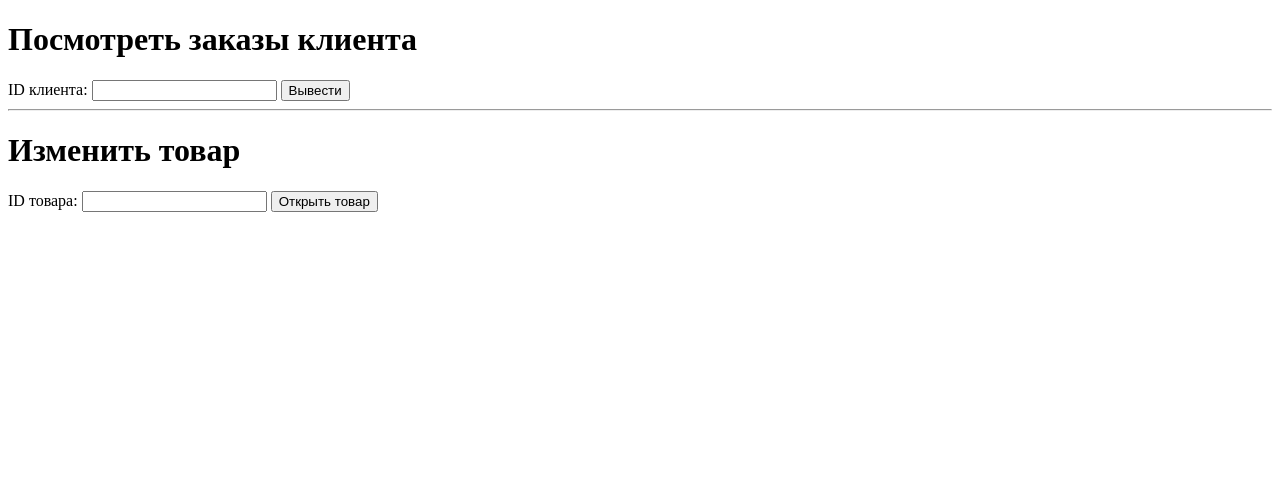
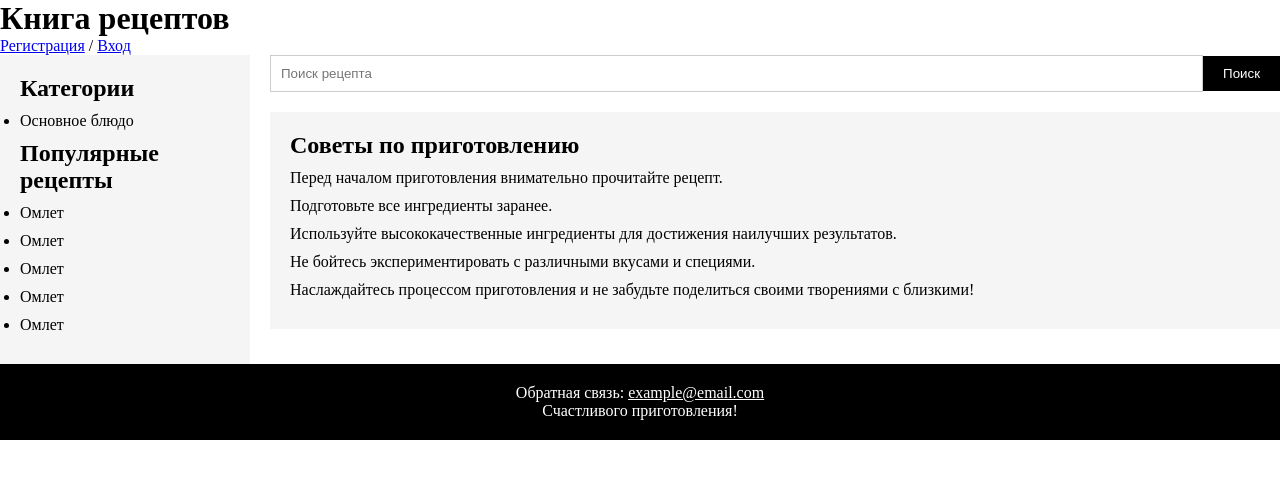
Before and after one commit to Denowsky/Final-Django, a Django app: page / in a window 1280 px wide. Shown: the top 479 px of the page. Run offline with Django 5.2, Linux system fonts and the light colour scheme; data comes from the database, SQL or seed files in the repository; both versions use the stored data as it was after the commit.

Commit message:
Добавлены модели, несколько шаблонов

```diff
--- a/modelsAndForms/models.py
+++ b/modelsAndForms/models.py
@@ -3,9 +3,11 @@ from django.db import models
 
 class Category(models.Model):
     category_name = models.CharField(max_length=50)
+    # def __str__(self) -> str:
+    #     return self.category_name
 
 class Ingredient(models.Model):
-    name = models.CharField(max_length=50)
+    ing_name = models.CharField(max_length=50)
     kcal = models.IntegerField(max_length=10)
 
 class Recipe(models.Model):
@@ -13,7 +15,7 @@ class Recipe(models.Model):
     description = models.TextField()
     steps = models.TextField()
     time = models.TimeField()
-    image = models.ImageField()
+    image = models.ImageField(default='default.jpg')
     author = models.CharField(max_length=100)
     ingredient = models.ManyToManyField(Ingredient)
     category = models.ForeignKey(Category, on_delete=models.CASCADE)
--- /dev/null
+++ b/modelsAndForms/static/modelsAndForms/assets/style/style.css
@@ -0,0 +1,104 @@
+* {
+  margin: 0;
+  padding: 0;
+  box-sizing: border-box;
+}
+
+
+
+/* Контейнер */
+
+.container {
+  display: flex;
+  justify-content: space-between;
+  gap: 20px;
+}
+
+/* Боковая панель */
+
+.sidebar {
+  width: 250px;
+  background-color: #f5f5f5;
+  padding: 20px;
+}
+
+.sidebar h2 {
+  font-size: 1.5rem;
+  margin-bottom: 10px;
+}
+
+.sidebar ul {
+  list-style-type: disc;
+  padding: 0;
+}
+
+.sidebar li {
+  margin-bottom: 10px;
+}
+
+.sidebar a {
+  text-decoration: none;
+  color: #000;
+}
+
+/* Контент */
+
+.content {
+  flex: 1;
+  position: relative;
+}
+
+
+
+.search-bar {
+  display: flex;
+  justify-content: space-between;
+  align-items: center;
+  margin-bottom: 20px;
+}
+
+.search-bar input {
+  width: 100%;
+  padding: 10px;
+  border: 1px solid #ccc;
+}
+
+.search-bar button {
+  padding: 10px 20px;
+  background-color: #000;
+  color: #fff;
+  border: none;
+  cursor: pointer;
+}
+
+.tips {
+  background-color: #f5f5f5;
+  padding: 20px;
+}
+
+.tips h2 {
+  font-size: 1.5rem;
+  margin-bottom: 10px;
+}
+
+.tips ul {
+  list-style-type: none;
+  padding: 0;
+}
+
+.tips li {
+  margin-bottom: 10px;
+}
+
+/* Футер */
+
+footer {
+  background-color: #000;
+  color: #fff;
+  padding: 20px;
+  text-align: center;
+}
+
+footer a {
+  color: #fff;
+}
--- a/modelsAndForms/templates/modelsAndForms/index.html
+++ b/modelsAndForms/templates/modelsAndForms/index.html
@@ -1,30 +1,65 @@
 <!DOCTYPE html>
-<html lang="en">
-
+<html lang="ru">
 <head>
-    <meta charset="UTF-8">
-    <meta name="viewport" content="width=device-width, initial-scale=1.0">
-    <title>Document</title>
+    <title>Книга рецептов</title>
+        {% load static %}
+    <link rel="stylesheet" href="{% static 'modelsAndForms/assets/style/style.css' %}">
 </head>
 
 <body>
-    {% block content %}
-    <h1>Посмотреть заказы клиента</h1>
-    <form action="orders/" method="post">
-        {% csrf_token %}
-        <label for="client_id">ID клиента:</label>
-        <input type="number" name="client_id">
-        <input type="submit" value="Вывести">
-    </form>
-    <hr>
-    <h1>Изменить товар</h1>
-    <form action="product/" method="post">
-        {% csrf_token %}
-        <label for="product_id">ID товара:</label>
-        <input type="number" name="product_id">
-        <input type="submit" value="Открыть товар">
-    </form>
-    {% endblock content %}
+    <h1>Книга рецептов</h1>
+    <div class="reg-or-log">
+        <a href="/reg">Регистрация</a>
+        /
+        <a href="#">Вход</a>
+    </div>
+    <div class="container">
+        <div class="sidebar">
+            <h2>Категории</h2>
+            <ul>
+                {% for category in categories %}
+                    <li><a href="#">{{ category.category_name }}</a></li>
+                    {% endfor %}
+                <!-- <li><a href="#">Закуски</a></li>
+                <li><a href="#">Основные блюда</a></li>
+                <li><a href="#">Супы и бульоны</a></li>
+                <li><a href="#">Десерты</a></li>
+                <li><a href="#">Напитки</a></li> -->
+            </ul>
+
+            <h2>Популярные рецепты</h2>
+            <ul>
+                    {% for recipe in recipes %}
+                    <li><a href="/recipe/{{ recipe.pk }}">{{ recipe.name }}</a></li>
+                    {% endfor %}
+            </ul>
+        </div>
+        <div class="content">
+            <div class="search-bar">
+                <input type="text" placeholder="Поиск рецепта">
+                <button type="submit">Поиск</button>
+            </div>
+            {% block content %}
+
+            {% endblock content %}
+            <div class="tips">
+                <h2>Советы по приготовлению</h2>
+                <ul>
+                    <li>Перед началом приготовления внимательно прочитайте рецепт.</li>
+                    <li>Подготовьте все ингредиенты заранее.</li>
+                    <li>Используйте высококачественные ингредиенты для достижения наилучших результатов.</li>
+                    <li>Не бойтесь экспериментировать с различными вкусами и специями.</li>
+                    <li>Наслаждайтесь процессом приготовления и не забудьте поделиться своими творениями с близкими!
+                    </li>
+                </ul>
+            </div>
+        </div>
+    </div>
+
+    <footer>
+        <p>Обратная связь: <a href="mailto:example@email.com">example@email.com</a></p>
+        <p>Счастливого приготовления!</p>
+    </footer>
 </body>
 
 </html>
--- a/modelsAndForms/urls.py
+++ b/modelsAndForms/urls.py
@@ -3,4 +3,7 @@ from . import views
 
 urlpatterns = [
     path('', views.index, name='index'),
+    path('reg', views.user_form, name='register'),
+    path('recipe/<int:pk>', views.look_recipe, name='recipe'),
+    path('reg/save', views.save_user, name='user'),
 ]
--- a/modelsAndForms/views.py
+++ b/modelsAndForms/views.py
@@ -1,4 +1,8 @@
-from django.shortcuts import render
+from django.http import HttpResponse
+from django.shortcuts import get_object_or_404, render
+from .models import Recipe, Category, User
+from random import randint
+from .forms import RecipeForm, UserForm
 
 # Create your views here.
 #  Главная с 5 случайными рецептами кратко
@@ -9,4 +13,42 @@ from django.shortcuts import render
 
 
 def index(request):
-    return render(request, "modelsAndForms/index.html")
+    categories = Category.objects.all()
+    recipes = Recipe.objects.all()
+    result = []
+    for _ in range(5):
+        result.append(recipes[randint(0, len(recipes)-1)])
+    context = {
+        'categories': categories,
+        'recipes': result
+    }
+    return render(request, "modelsAndForms/index.html", context)
+
+def recipe_form(request):
+    if request.method == 'POST':
+        try:
+            pk = request.POST.get("recipe_id")
+            recipe = get_object_or_404(Recipe, pk=pk)
+        except Exception:
+            return HttpResponse("")
+        form = RecipeForm(instance=recipe)
+        return render(request, 'modelsAndForms/recipe.html', {'form': form, 'recipe_id' : pk})
+
+def user_form(request):
+        form = UserForm()
+        return render(request, 'modelsAndForms/register.html', {'form': form})
+
+
+def save_user(request, pk):
+    if request.method == 'POST':
+        form = UserForm(request.POST)
+        user = User.objects.get(pk=pk)
+        if form.is_valid():
+            user.name = form.cleaned_data['name']
+            user.email = form.cleaned_data['email']
+            user.password = form.cleaned_data['password']
+            user.save()
+
+def look_recipe(request, pk):
+    recipe = Recipe.objects.filter(pk=pk).first()
+    return render(request, 'modelsAndForms/recipe.html', {'recipe' : recipe})
--- a/recipes/settings.py
+++ b/recipes/settings.py
@@ -118,6 +118,7 @@ USE_TZ = True
 # https://docs.djangoproject.com/en/5.0/howto/static-files/
 
 STATIC_URL = 'static/'
+STATIC_ROOT = BASE_DIR / 'static/'
 
 # Default primary key field type
 # https://docs.djangoproject.com/en/5.0/ref/settings/#default-auto-field
```
Also changed, not shown: modelsAndForms/admin.py (+23 -22 lines), modelsAndForms/forms.py (added, +19 -0 lines), modelsAndForms/templates/modelsAndForms/edit.html (added, +10 -0 lines), modelsAndForms/templates/modelsAndForms/recipe.html (added, +11 -0 lines), modelsAndForms/templates/modelsAndForms/register.html (added, +11 -0 lines), db.sqlite3 (added), modelsAndForms/migrations/0001_initial.py (added), modelsAndForms/migrations/0002_alter_recipe_image.py (added), modelsAndForms/static/modelsAndForms/assets/img/Default_opened_book_of_food_reciepts_2.jpg (added), modelsAndForms/static/modelsAndForms/assets/img/Default_opened_book_of_food_reciepts_3.jpg (added), 1 other file.
